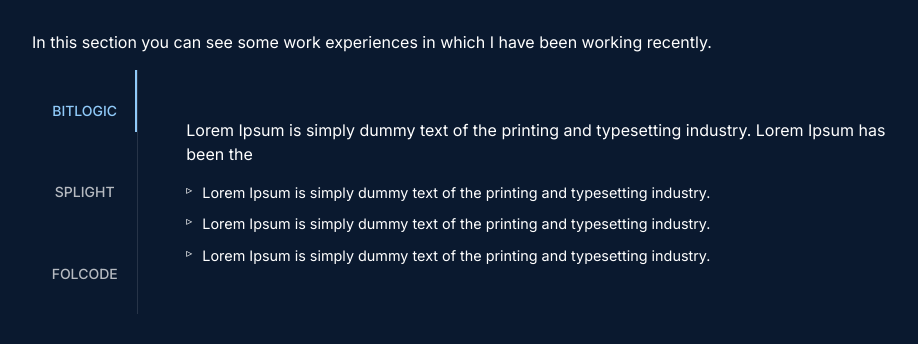
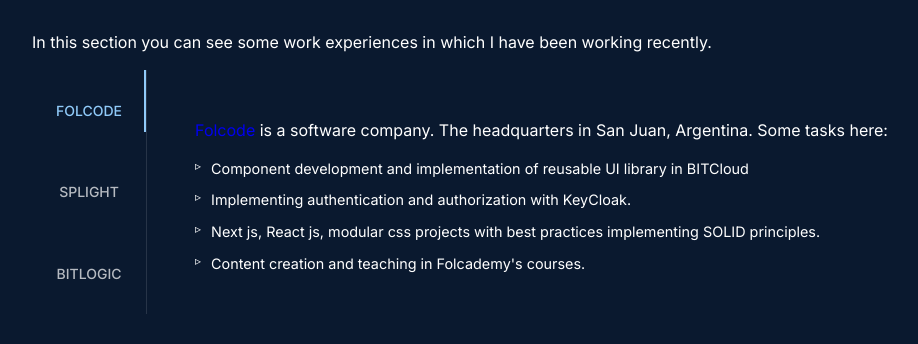
Before and after one commit to claudioacevedo25/portfolio, a Next.js app: page /experience in a window 1280 px wide. Shown: the part 160-504 px from the top of the page, without its empty margins (160-1078 px from the left). Built offline with nearby package versions, Linux system fonts and the light colour scheme.

Commit message:
adding experience content

```diff
--- a/components/modules/experience/components/contentPanel/contentPanel.component.tsx
+++ b/components/modules/experience/components/contentPanel/contentPanel.component.tsx
@@ -4,12 +4,19 @@
 
 type Props = {
   title: string
+  company: string
+  url: string
   actions: { id: number; description: string }[]
 }
 
-export const ContentPanel = ({ title, actions }: Props) => (
+export const ContentPanel = ({ title, actions, company, url }: Props) => (
   <div className={styles.container}>
-    <motion.p className={title}>{title}</motion.p>
+    <motion.p className={styles.title}>
+      <a href={url} target="_blank">
+        {company}
+      </a>
+      {title}
+    </motion.p>
     <ul className={styles.actions}>
       {actions.map(({ description, id }) => (
         <motion.li
--- a/components/modules/experience/components/tabs/tabs.component.tsx
+++ b/components/modules/experience/components/tabs/tabs.component.tsx
@@ -58,9 +58,9 @@
           <Tab key={id} label={name} {...generateId(id)} />
         ))}
       </Tabs>
-      {tasks.map(({ id, title, actions }) => (
-        <TabPanel value={value} index={id} key={id}>
-          <ContentPanel actions={actions} title={title} />
+      {tasks.map((task) => (
+        <TabPanel value={value} index={task.id} key={task.id}>
+          <ContentPanel {...task} />
         </TabPanel>
       ))}
     </div>
--- a/components/modules/experience/components/tabs/tabs.module.css
+++ b/components/modules/experience/components/tabs/tabs.module.css
@@ -6,14 +6,19 @@
 
 .tabPanel {
   width: fit-content;
-  padding: 3rem 2rem 0;
+  padding: 1rem 0 0;
 }
 
-.container button {
-  padding: 2rem 1.5rem;
-}
 @media (min-width: 768px) {
   .container {
     flex-direction: row;
   }
+
+  .tabPanel {
+    padding: 3rem 2rem 0;
+  }
+
+  .container button {
+    padding: 2rem 1.5rem;
+  }
 }
--- a/constants/content.ts
+++ b/constants/content.ts
@@ -50,7 +50,7 @@
   companies: [
     {
       id: 0,
-      name: 'Bitlogic',
+      name: 'Folcode',
     },
     {
       id: 1,
@@ -58,64 +58,71 @@
     },
     {
       id: 2,
-      name: 'Folcode',
+      name: 'Bitlogic',
     },
   ],
   tasks: [
     {
       id: 0,
-      company: 'Bitlogic',
-      title: `Lorem Ipsum is simply dummy text of the printing and typesetting industry. Lorem Ipsum has been the `,
+      company: 'Folcode',
+      url: 'https://folcode.com/',
+      title: ` is a software company. The headquarters in San Juan, Argentina. Some tasks here: `,
       actions: [
         {
           id: 0.1,
-          description: `Lorem Ipsum is simply dummy text of the printing and typesetting industry.`,
+          description: `Component development and implementation of reusable UI library in BITCloud`,
         },
         {
           id: 0.2,
-          description: `Lorem Ipsum is simply dummy text of the printing and typesetting industry.`,
+          description: `Implementing authentication and authorization with KeyCloak.`,
         },
         {
           id: 0.3,
-          description: `Lorem Ipsum is simply dummy text of the printing and typesetting industry.`,
+          description: `Next js, React js, modular css projects with best practices implementing SOLID principles.`,
+        },
+        {
+          id: 0.4,
+          description: `Content creation and teaching in Folcademy's courses.`,
         },
       ],
     },
     {
       id: 1,
       company: 'Splight',
-      title: `Lorem Ipsum is simply dummy text of the printing and typesetting industry. Lorem Ipsum has been the `,
+      url: 'https://www.splight-ai.com/',
+      title: ` is an artificial intelligence company striving to achieve sustainability through technological innovation. Some tasks here:`,
       actions: [
         {
           id: 0.1,
-          description: `Lorem Ipsum is simply dummy text of the printing and typesetting industry.`,
+          description: `Platform development based on data obtained from artificial intelligence and machine learning.`,
         },
         {
           id: 0.2,
-          description: `Lorem Ipsum is simply dummy text of the printing and typesetting industry.`,
+          description: `Development of a library of reusable UI components in NPM with React Js.`,
         },
         {
           id: 0.3,
-          description: `Lorem Ipsum is simply dummy text of the printing and typesetting industry.`,
+          description: `Implementing authentication and authorization with Auth0.`,
         },
       ],
     },
     {
       id: 2,
-      company: 'Folcode',
-      title: `Lorem Ipsum is simply dummy text of the printing and typesetting industry. Lorem Ipsum has been the `,
+      company: 'Bitlogic',
+      url: 'https://www.bitlogic.io/',
+      title: ` is a software company. The headquarters in Córdoba, Argentina. Some tasks here:`,
       actions: [
         {
           id: 0.1,
-          description: `Lorem Ipsum is simply dummy text of the printing and typesetting industry.`,
+          description: `Development and implementation of a Q&A section applied to sports science. .`,
         },
         {
           id: 0.2,
-          description: `Lorem Ipsum is simply dummy text of the printing and typesetting industry.`,
+          description: `Authentication and authorization with Auth0.`,
         },
         {
           id: 0.3,
-          description: `Lorem Ipsum is simply dummy text of the printing and typesetting industry.`,
+          description: `General SEO improvements.`,
         },
       ],
     },
--- a/styles/globals.css
+++ b/styles/globals.css
@@ -16,7 +16,6 @@
 }
 
 a {
-  color: inherit;
   text-decoration: none;
 }
 
```
